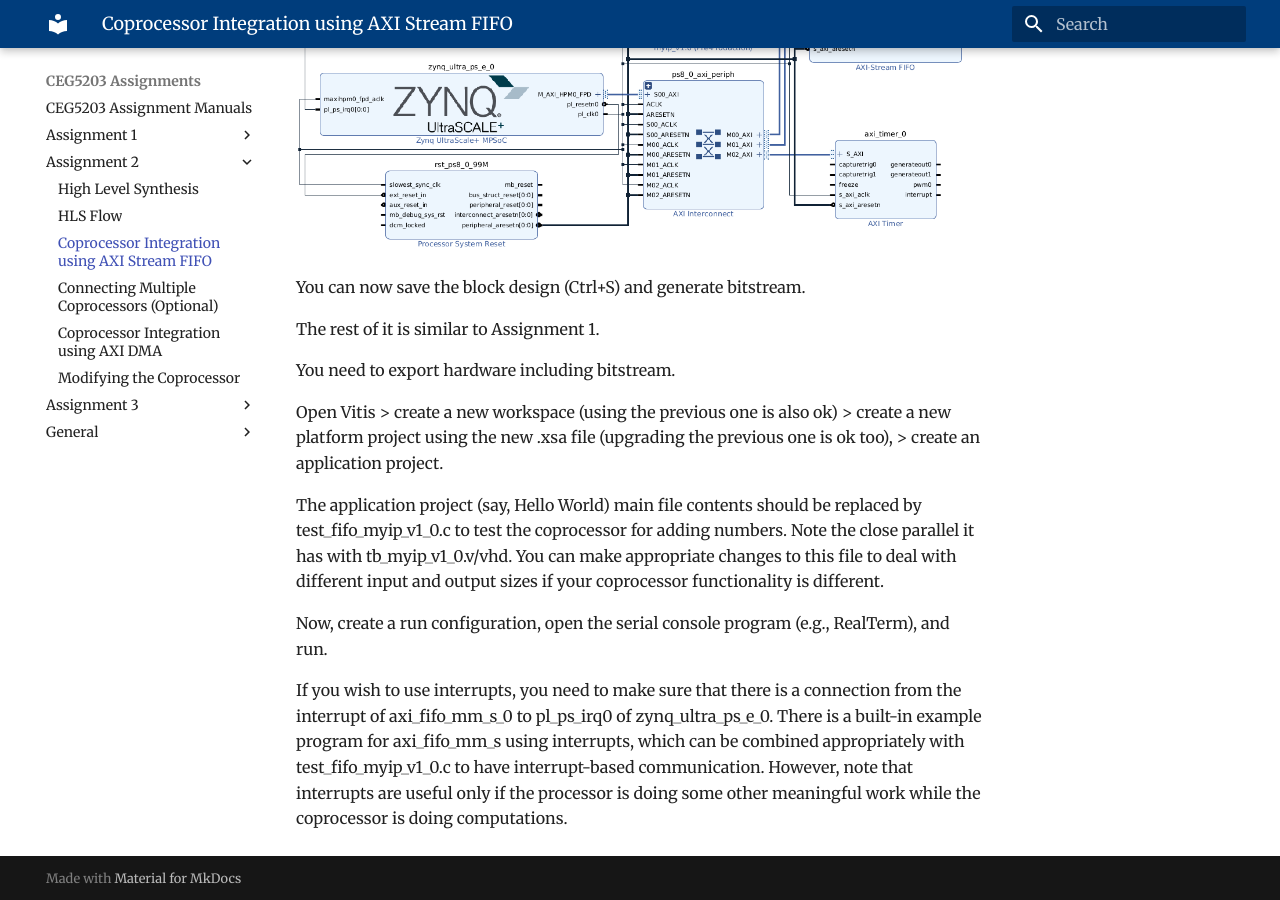
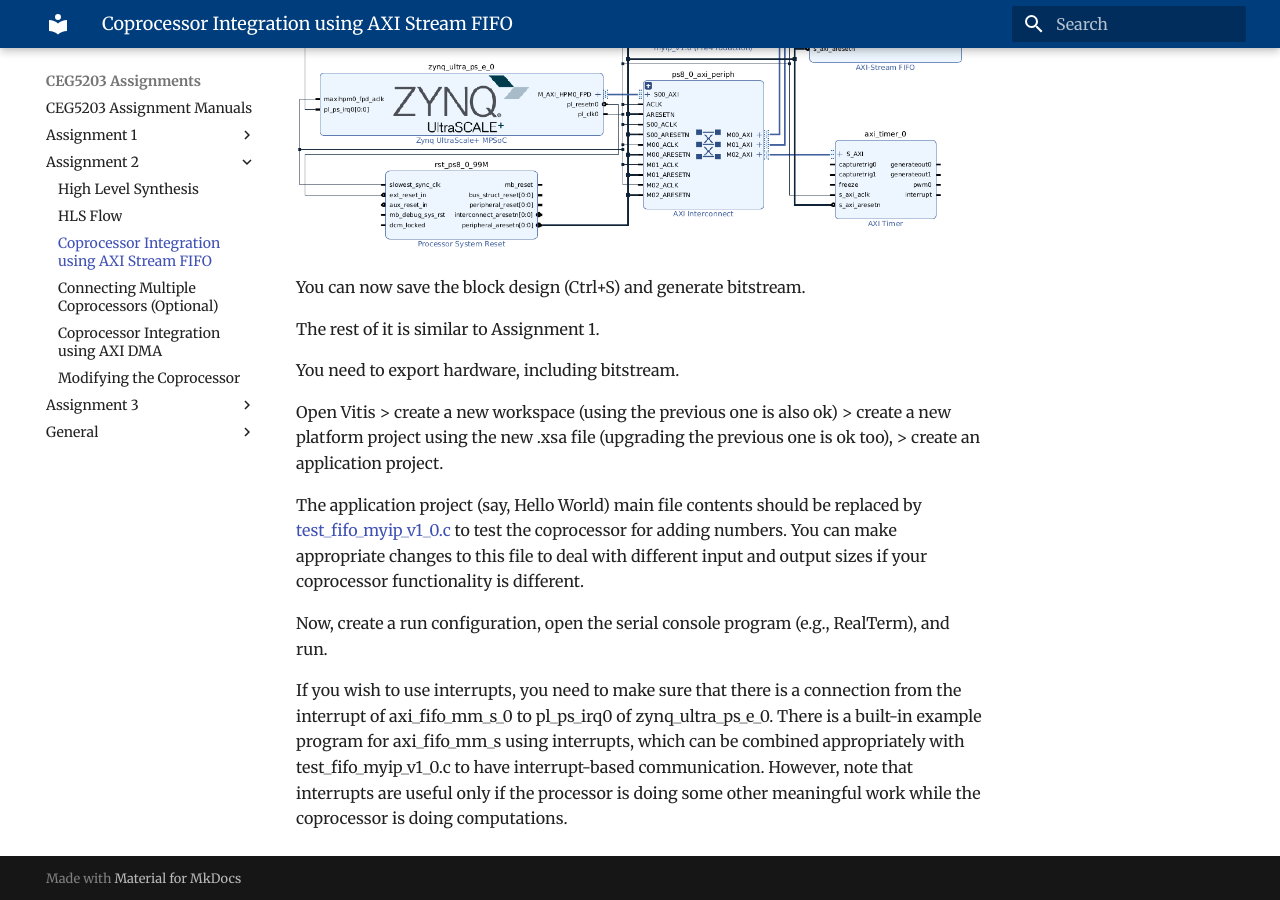
Before and after one commit to NUS-CEG5203/assignments, an MkDocs documentation site: the page built from docs/Assignment_2/3_FIFO.md, in a window 1280 px wide and 900 px high, scrolled down 1712 px. Built offline with MkDocs 1.6.1 and Material for MkDocs 9.7.7, drawn with Linux system fonts in a browser that asks for light colours.

Commit message:
Update 3_FIFO.md

```diff
--- a/docs/Assignment_2/3_FIFO.md
+++ b/docs/Assignment_2/3_FIFO.md
@@ -38,11 +38,11 @@
 
 The rest of it is similar to Assignment 1.
 
-You need to export hardware including bitstream.
+You need to export hardware, including bitstream.
 
 Open Vitis > create a new workspace (using the previous one is also ok) > create a new platform project using the new .xsa file (upgrading the previous one is ok too), > create an application project.
 
-The application project (say, Hello World) main file contents should be replaced by test_fifo_myip_v1_0.c to test the coprocessor for adding numbers. Note the close parallel it has with tb_myip_v1_0.v/vhd. You can make appropriate changes to this file to deal with different input and output sizes if your coprocessor functionality is different.
+The application project (say, Hello World) main file contents should be replaced by [test_fifo_myip_v1_0.c](../../code_templates/Assignment_2/test_fifo_myip_v1_0.c) to test the coprocessor for adding numbers. You can make appropriate changes to this file to deal with different input and output sizes if your coprocessor functionality is different.
 
 Now, create a run configuration, open the serial console program (e.g., RealTerm), and run.
 
```
